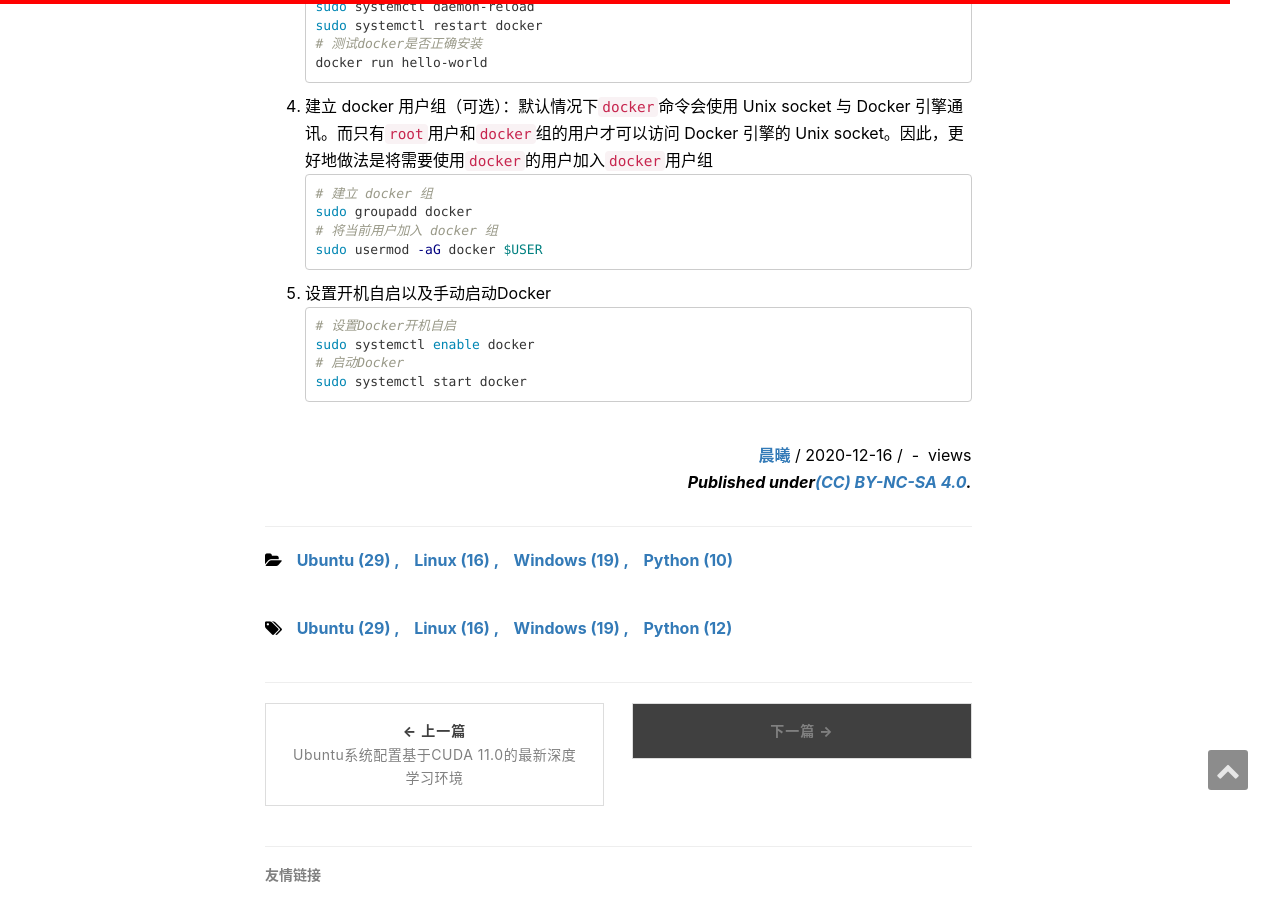
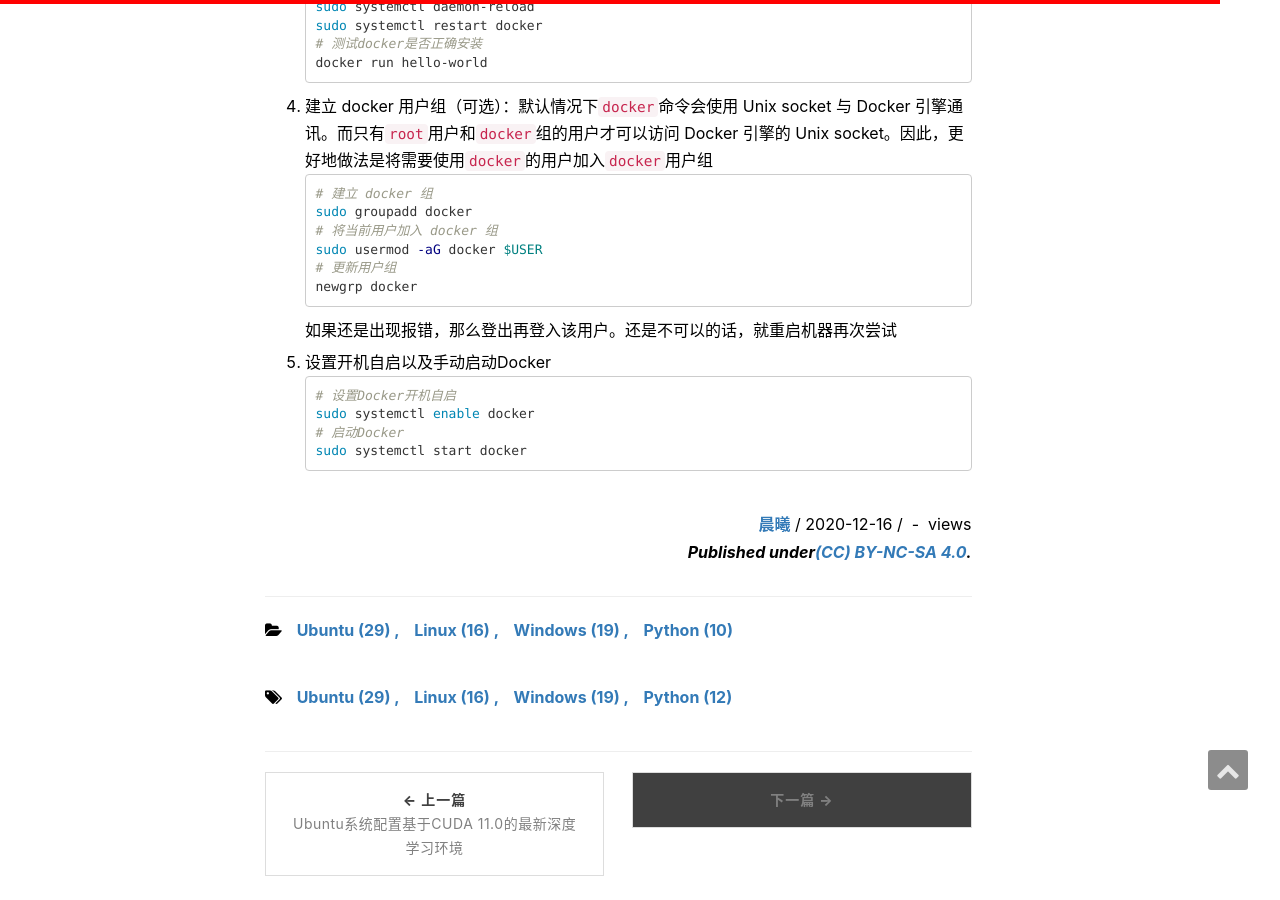
Before and after one commit to zfb132/zfb132.github.com, a Jekyll site: the page built from _posts/2020-12-16-ubuntu_and_wsl2_config_docker.md, in a window 1280 px wide and 900 px high, scrolled down 8009 px. Built offline with Jekyll 4.4.1, drawn with Linux system fonts in a browser that asks for light colours; nearby versions of some CDN libraries; comment, search, counter and statistics services are not loaded.

Commit message:
添加说明

````diff
--- a/_posts/2020-12-16-ubuntu_and_wsl2_config_docker.md
+++ b/_posts/2020-12-16-ubuntu_and_wsl2_config_docker.md
@@ -260,7 +260,10 @@ docker run hello-world
 sudo groupadd docker
 # 将当前用户加入 docker 组
 sudo usermod -aG docker $USER
+# 更新用户组
+newgrp docker
 ```
+如果还是出现报错，那么登出再登入该用户。还是不可以的话，就重启机器再次尝试
 5. 设置开机自启以及手动启动Docker
 ```bash
 # 设置Docker开机自启
````
